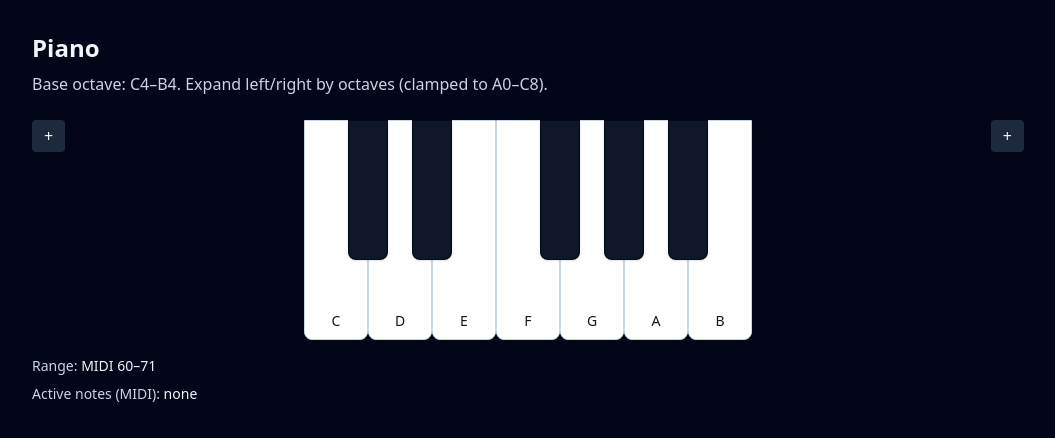
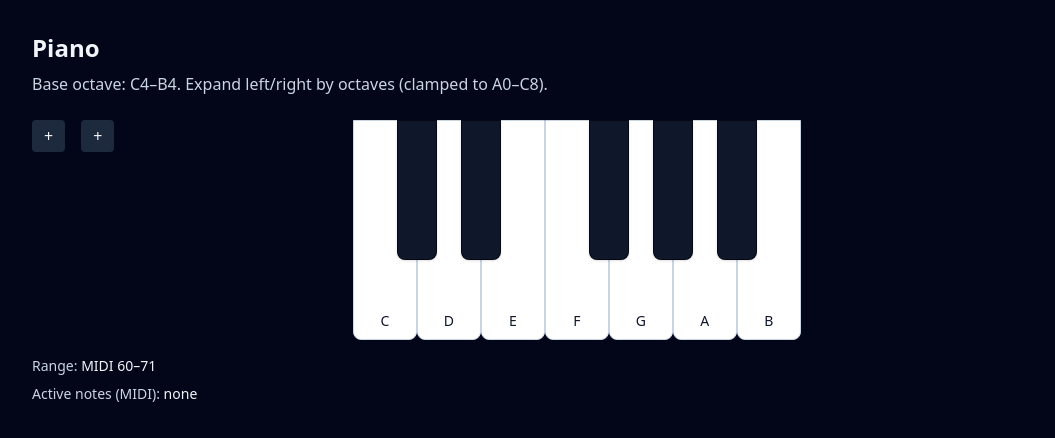
Before and after one commit to graysonrucker/chordcompute, a React (Vite) app in the folder client/: page / in a window 1280 px wide. Shown: the top 438 px of the page, without its empty margins (112-1167 px from the left). Built offline with nearby package versions, Linux system fonts and the light colour scheme.

Commit message:
Moved some functionality to from App to keyboard controls to reduce App size, exported constants in Piano

```diff
--- a/client/src/App.jsx
+++ b/client/src/App.jsx
@@ -1,18 +1,19 @@
-import { useState } from "react";
-import Piano from "./components/Piano";
+// src/App.jsx
+import { useState, useMemo } from "react";
+import Piano, { WHITE_W } from "./components/Piano";
 import FitToWidth from "./components/FitToWidth";
+import KeyboardControls from "./components/KeyboardControls";
 import { useKeyboardRange } from "./hooks/useKeyboardRange";
-
-const WHITE_W = 64;
 
 export default function App() {
   const [activeNotes, setActiveNotes] = useState([]); // MIDI numbers
   const range = useKeyboardRange();
 
-  // Approximate natural width: 7 white keys per octave * WHITE_W.
-  // (This is slightly off only at the extreme A0–B0 and C8 edges, but works well.)
-  const octaveCount = 1 + range.leftOctaves + range.rightOctaves;
-  const naturalWidth = octaveCount * 7 * WHITE_W;
+  // 7 white keys per octave
+  const naturalWidth = useMemo(() => {
+    const octaveCount = 1 + range.leftOctaves + range.rightOctaves;
+    return octaveCount * 7 * WHITE_W;
+  }, [range.leftOctaves, range.rightOctaves]);
 
   return (
     <div className="min-h-screen bg-slate-950 text-slate-100">
@@ -22,31 +23,18 @@ export default function App() {
           Base octave: C4–B4. Expand left/right by octaves (clamped to A0–C8).
         </p>
 
-        {/* Controls flanking the piano + piano that always fits */}
         <div className="mt-6 flex items-start justify-center gap-4 w-full">
-          {/* LEFT CONTROLS */}
-          <div className="flex flex-col items-center shrink-0">
-            <button
-              onClick={range.addLeft}
-              disabled={!range.canAddLeft}
-              className="px-3 py-1 rounded bg-slate-800 hover:bg-slate-700 disabled:opacity-40 disabled:cursor-not-allowed"
-              title="Add an octave on the left"
-            >
-              +
-            </button>
+          <KeyboardControls
+            leftOctaves={range.leftOctaves}
+            rightOctaves={range.rightOctaves}
+            canAddLeft={range.canAddLeft}
+            canAddRight={range.canAddRight}
+            addLeft={range.addLeft}
+            removeLeft={range.removeLeft}
+            addRight={range.addRight}
+            removeRight={range.removeRight}
+          />
 
-            {range.leftOctaves > 0 && (
-              <button
-                onClick={range.removeLeft}
-                className="mt-2 px-3 py-1 rounded bg-slate-800 hover:bg-slate-700"
-                title="Remove an octave from the left"
-              >
-                −
-              </button>
-            )}
-          </div>
-
-          {/* PIANO (min-w-0 is critical so the center column can shrink) */}
           <div className="flex-1 min-w-0">
             <FitToWidth contentWidth={naturalWidth}>
               <Piano
@@ -56,28 +44,6 @@ export default function App() {
                 endMidi={range.endMidi}
               />
             </FitToWidth>
-          </div>
-
-          {/* RIGHT CONTROLS */}
-          <div className="flex flex-col items-center shrink-0">
-            <button
-              onClick={range.addRight}
-              disabled={!range.canAddRight}
-              className="px-3 py-1 rounded bg-slate-800 hover:bg-slate-700 disabled:opacity-40 disabled:cursor-not-allowed"
-              title="Add an octave on the right"
-            >
-              +
-            </button>
-
-            {range.rightOctaves > 0 && (
-              <button
-                onClick={range.removeRight}
-                className="mt-2 px-3 py-1 rounded bg-slate-800 hover:bg-slate-700"
-                title="Remove an octave from the right"
-              >
-                −
-              </button>
-            )}
           </div>
         </div>
 
--- a/client/src/components/FitToWidth.jsx
+++ b/client/src/components/FitToWidth.jsx
@@ -1,39 +1,49 @@
-import { useLayoutEffect, useRef, useState } from "react";
+// src/components/FitToWidth.jsx
+import { useEffect, useMemo, useRef, useState } from "react";
 
-export default function FitToWidth({ contentWidth, children }) {
-  const wrapRef = useRef(null);
-  const [scale, setScale] = useState(1);
+export default function FitToWidth({
+  contentWidth,
+  children,
+  className = "",
+  durationMs = 220,
+}) {
+  const outerRef = useRef(null);
+  const [containerWidth, setContainerWidth] = useState(0);
 
-  useLayoutEffect(() => {
-    const el = wrapRef.current;
-    if (!el) return;
+  useEffect(() => {
+    if (!outerRef.current) return;
 
-    const ro = new ResizeObserver(([entry]) => {
-      const available = entry.contentRect.width;
-      const next = Math.min(1, available / contentWidth);
-      setScale(next);
+    const el = outerRef.current;
+    const ro = new ResizeObserver((entries) => {
+      const w = entries[0]?.contentRect?.width ?? 0;
+      setContainerWidth(w);
     });
 
     ro.observe(el);
     return () => ro.disconnect();
-  }, [contentWidth]);
+  }, []);
 
-  const scaledWidth = contentWidth * scale;
+  const scale = useMemo(() => {
+    if (!containerWidth || !contentWidth) return 1;
+    return Math.min(1, containerWidth / contentWidth);
+  }, [containerWidth, contentWidth]);
 
   return (
-    <div ref={wrapRef} className="w-full">
-      {/* This outer box reserves the SCALED width so centering is correct */}
-      <div className="mx-auto" style={{ width: scaledWidth }}>
-        {/* This inner box is the "natural size" element that gets scaled */}
-        <div
-          style={{
-            width: contentWidth,
-            transform: `scale(${scale})`,
-            transformOrigin: "top left",
-          }}
-        >
-          {children}
-        </div>
+    <div
+      ref={outerRef}
+      className={`w-full overflow-hidden ${className}`}
+      style={{ willChange: "transform" }}
+    >
+      <div
+        className="flex justify-center"
+        style={{
+          transform: `scale(${scale})`,
+          transformOrigin: "top center",
+          transition: `transform ${durationMs}ms ease`,
+        }}
+      >
+        {/* This ensures the child has a real intrinsic width to scale from */}
+        <div className="inline-block">{children}</div>
       </div>
     </div>
   );
--- a/client/src/components/Piano.jsx
+++ b/client/src/components/Piano.jsx
@@ -1,4 +1,12 @@
+// src/components/Piano.jsx
+import { useMemo } from "react";
+
 const NOTE_NAMES = ["C", "C#", "D", "D#", "E", "F", "F#", "G", "G#", "A", "A#", "B"];
+
+export const WHITE_W = 64;
+const BLACK_W = 40;
+const WHITE_H = 220;
+const BLACK_H = 140;
 
 function pcName(midi) {
   const pc = ((midi % 12) + 12) % 12;
@@ -12,14 +20,9 @@ function isWhitePc(pc) {
 export default function Piano({
   activeNotes,
   setActiveNotes,
-  startMidi = 60, // default C4
-  endMidi = 71,   // default B4
+  startMidi = 60, // C4
+  endMidi = 71,   // B4
 }) {
-  const WHITE_W = 64;
-  const BLACK_W = 40;
-  const WHITE_H = 220;
-  const BLACK_H = 140;
-
   function isActive(midi) {
     return activeNotes.includes(midi);
   }
@@ -30,42 +33,37 @@ export default function Piano({
     );
   }
 
-  // Build keys for the visible MIDI range
-  const whites = [];
-  const blacks = [];
-
-  // Map from a "between white midi" to its x index (white key position)
-  // Example: for C# we want it between C and D, so "betweenMidi" is C's midi.
+  const { whites, blacks } = useMemo(() => {
+    const whitesLocal = [];
+    const blacksLocal = [];
     const whitePosByMidi = new Map();
 
-  // First pass: collect whites and record their positions
+    // collect whites
     for (let m = startMidi; m <= endMidi; m++) {
       const pc = ((m % 12) + 12) % 12;
       if (isWhitePc(pc)) {
-      const xIndex = whites.length;
-      whites.push({ midi: m, label: pcName(m) });
+        const xIndex = whitesLocal.length;
+        whitesLocal.push({ midi: m, label: pcName(m) });
         whitePosByMidi.set(m, xIndex);
       }
     }
 
-  // Second pass: collect blacks with positioning info
+    // collect blacks
     for (let m = startMidi; m <= endMidi; m++) {
       const pc = ((m % 12) + 12) % 12;
       if (!isWhitePc(pc)) {
-      const label = pcName(m);
-
-      // Determine which white key it sits "between" by using the previous white midi.
-      const betweenMidi = m - 1;
-
-      // If the between white isn't in range (can happen at edges), skip rendering this black key.
+        const betweenMidi = m - 1; // black sits after previous white
         if (!whitePosByMidi.has(betweenMidi)) continue;
 
         const whiteIndex = whitePosByMidi.get(betweenMidi);
         const leftPx = (whiteIndex + 1) * WHITE_W - BLACK_W / 2;
 
-      blacks.push({ midi: m, label, leftPx });
+        blacksLocal.push({ midi: m, label: pcName(m), leftPx });
       }
     }
+
+    return { whites: whitesLocal, blacks: blacksLocal };
+  }, [startMidi, endMidi]);
 
   return (
     <div
@@ -88,9 +86,7 @@ export default function Piano({
                 "flex items-end justify-center",
                 "rounded-b-lg",
                 "transition-colors",
-                active
-                  ? "bg-cyan-300 hover:bg-cyan-200"
-                  : "bg-white hover:bg-slate-100",
+                active ? "bg-cyan-300 hover:bg-cyan-200" : "bg-white hover:bg-slate-100",
               ].join(" ")}
               style={{ width: `${WHITE_W}px`, height: `${WHITE_H}px` }}
               title={`${k.label} (MIDI ${k.midi})`}
@@ -114,9 +110,7 @@ export default function Piano({
                 "border border-black/60 text-slate-100",
                 "rounded-b-lg shadow",
                 "transition-colors",
-                active
-                  ? "bg-cyan-300 hover:bg-cyan-200"
-                  : "bg-slate-900 hover:bg-slate-800",
+                active ? "bg-cyan-300 hover:bg-cyan-200" : "bg-slate-900 hover:bg-slate-800",
               ].join(" ")}
               style={{
                 left: `${bk.leftPx}px`,
```
Lines whose indentation alone changed are shown as unchanged.
